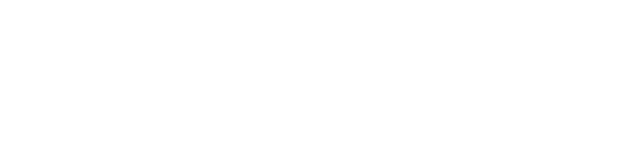
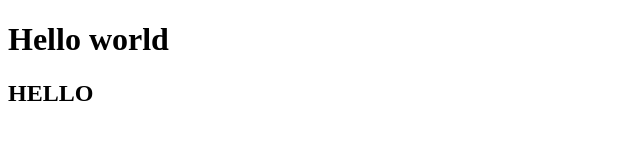
Before and after one commit to LianaSher/One, a plain HTML site: page index.html in a window 1280 px wide. Shown: the whole page, without its empty margins (0-640 px from the left). Drawn offline with Linux system fonts and the light colour scheme.

Commit message:
add title

```diff
--- a/index.html
+++ b/index.html
@@ -7,6 +7,7 @@
     <title>Document</title>
 </head>
 <body>
-
+    <h1>Hello world</h1>
+    <h2>HELLO</h2>
 </body>
 </html>
```
